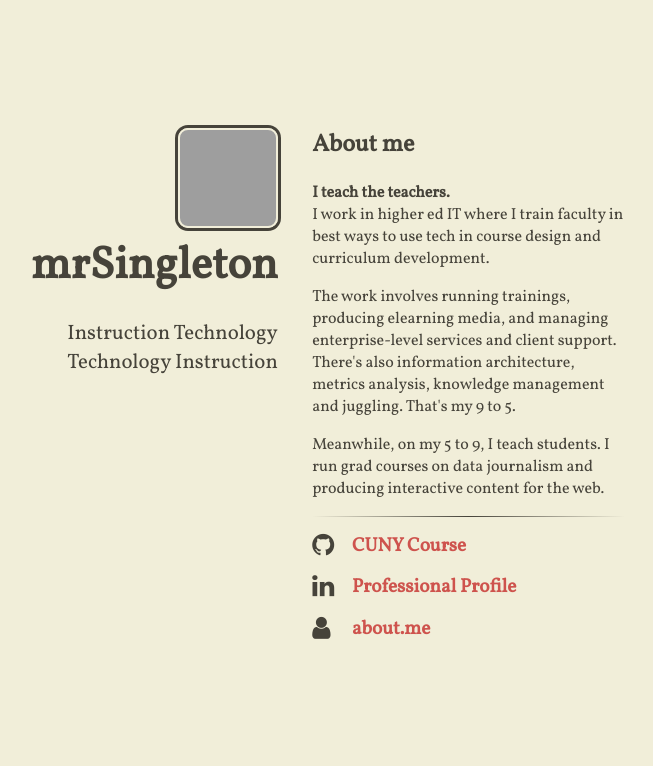
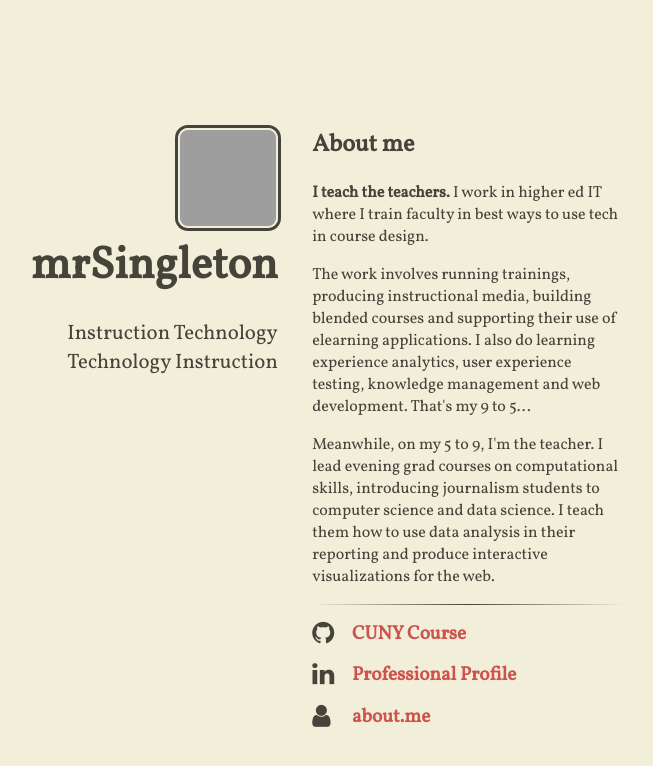
Before and after one commit to mrsingleton/mrsingleton.github.io, a Jekyll site: the page built from index.html, in a window 1280 px wide, cut to the strip 0-766 px from the top of the page. Shown: the whole strip, without its empty margins (355-1008 px from the left). Built offline with Jekyll 4.4.1, drawn with Linux system fonts in a browser that asks for light colours; nearby versions of some CDN libraries; grey boxes are pictures that could not be loaded.

Commit message:
updated the text

```diff
--- a/_includes/content.html
+++ b/_includes/content.html
@@ -1,7 +1,7 @@
 <h2>About me</h2>
-<p><strong>I teach the teachers.</strong><br />I work in higher ed IT where I train faculty in best ways to use tech in course design and curriculum development.</p>
-<p>The work involves running trainings, producing elearning media, and managing enterprise-level services and client support. There's also information architecture, metrics analysis, knowledge management and juggling. That's my 9 to 5.</p>
-<p>Meanwhile, on my 5 to 9, I teach students. I run grad courses on data journalism and producing interactive content for the web.</p>
+<p><strong>I teach the teachers.</strong> I work in higher ed IT where I train faculty in best ways to use tech in course design.</p>
+<p>The work involves running trainings, producing instructional media, building blended courses and supporting their use of elearning applications. I also do learning experience analytics, user experience testing, knowledge management and web development. That's my 9 to 5...</p>
+<p>Meanwhile, on my 5 to 9, I'm the teacher. I lead evening grad courses on computational skills, introducing journalism students to computer science and data science. I teach them how to use data analysis in their reporting and produce interactive visualizations for the web.</p>
 
 <hr />
 
```
